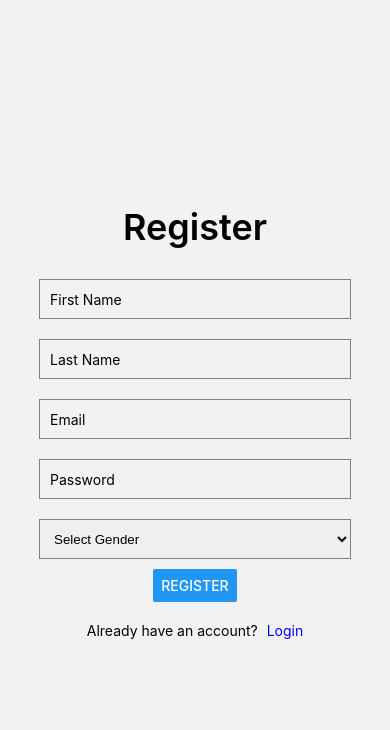
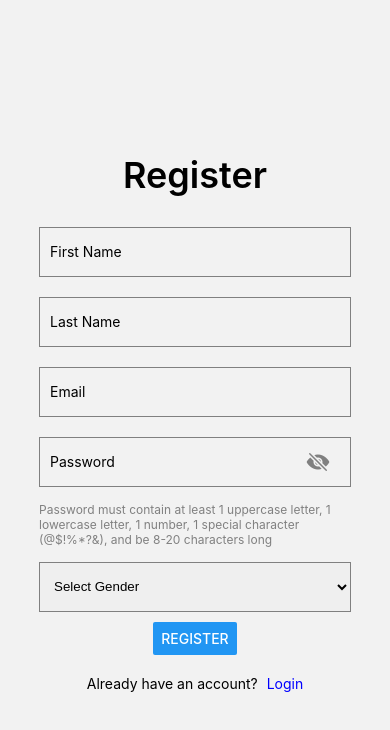
Before and after one commit to Myself-Rohit-Dey/Quiz-App, a React Native app in the folder quiz-app/: screen /Register in a window 390 px wide. Shown: the top 730 px of the page. Built offline with nearby package versions, Linux system fonts and the light colour scheme.

Commit message:
updated quiz-app

```diff
--- a/quiz-app/package.json
+++ b/quiz-app/package.json
@@ -26,6 +26,7 @@
     "react-native-safe-area-context": "4.8.2",
     "react-native-screens": "~3.29.0",
     "react-native-table-component": "^1.2.2",
+    "react-native-toast-message": "^2.2.0",
     "react-native-vector-icons": "^10.0.3"
   },
   "devDependencies": {
--- a/quiz-app/src/components/dashboard.js
+++ b/quiz-app/src/components/dashboard.js
@@ -298,7 +298,7 @@ const Dashboard = () => {
                   "Time",
                 ]}
                 style={styles.head}
-                textStyle={styles.text}
+
               />
               {quizzes.map((quiz) => {
                   const [hours, minutes, seconds] = quiz.time.split(':');
@@ -312,7 +312,7 @@ const Dashboard = () => {
                         quiz.total_marks.toString(),
                         `${minutes}m ${seconds}s`,
                       ]}
-                      textStyle={styles.text}
+
                     />
                   );
                 })}
@@ -370,5 +370,4 @@ const styles = StyleSheet.create({
   },
   head: { height: 70, backgroundColor: "#f1f8ff" },
   headText: { margin: 6, fontWeight: "bold", width: "20%" },
-  text: { margin: 6, textAlign: "center", width: 54 },
 });
--- a/quiz-app/src/components/manageUsers.js
+++ b/quiz-app/src/components/manageUsers.js
@@ -71,6 +71,7 @@ const ManageUsers = () => {
 
   return (
     <View style={styles.container}>
+      <Text style={[styles.title,{marginBottom:20}]}>Total Users: {users.length}</Text>
       <View style={styles.header}>
         <Text style={styles.title}>User List</Text>
         <TouchableOpacity onPress={toggleModal}>
@@ -81,6 +82,7 @@ const ManageUsers = () => {
         <View key={user.id} style={styles.userItem}>
           <Text style={styles.userName}>{user.first_name} {user.last_name}</Text>
           <Text style={styles.userEmail}>{user.email}</Text>
+          <Text style={styles.userRole}>{user.role}</Text>
         </View>
       ))}
       <Modal
@@ -157,7 +159,7 @@ const styles = StyleSheet.create({
   title: {
     fontSize: 24,
     fontWeight: 'bold',
-    paddingRight:10
+    paddingRight:10,
   },
   userItem: {
     marginBottom: 10,
@@ -168,12 +170,17 @@ const styles = StyleSheet.create({
     fontSize: 16,
     fontWeight: 'bold',
     marginBottom: 5,
-    width:'50%'
+    width:'40%'
   },
   userEmail: {
     fontSize: 14,
     color: '#555',
-    width:'50%'
+    width:'45%'
+  },
+  userRole: {
+    fontSize: 14,
+    color: '#555',
+    width:'20%'
   },
   modalContainer: {
     flex: 1,
--- a/quiz-app/src/navigation/index.js
+++ b/quiz-app/src/navigation/index.js
@@ -1,6 +1,7 @@
 // MyStack.js
 import { createStackNavigator } from '@react-navigation/stack';
 import { useAuth } from '../context/authContext';
+import { Toast } from 'react-native-toast-message';
 // import Start from '../screens/start';
 import Login from '../screens/login';
 import Register from '../screens/register';
--- a/quiz-app/src/screens/login.js
+++ b/quiz-app/src/screens/login.js
@@ -2,11 +2,14 @@ import React, { useState } from 'react';
 import { View, Text, TextInput, Button, StyleSheet, TouchableOpacity } from 'react-native';
 import Title from '../components/title';
 import { useAuth } from '../context/authContext';
+import Icon from "react-native-vector-icons/Ionicons"; // Import Ionicons from the library
+import Toast from 'react-native-toast-message';
 
 const Login = ({ navigation }) => {
   const { login } = useAuth();
   const [email, setEmail] = useState('');
   const [password, setPassword] = useState('');
+  const [hidePassword, setHidePassword] = useState(true);
 
   const handleLogin = async () => {
     try {
@@ -24,10 +27,26 @@ const Login = ({ navigation }) => {
       const userData = data.user;
       console.log(data.user);
       // If login is successful, navigate to home screen
-      if (response.ok) {
+
+      // if (response.ok) {
+      if (data.success==true) {
+        Toast.show({
+          type: "success",
+          text1: data.message,
+          visibilityTime: 2000,
+          autoHide: true,
+          position: 'bottom',
+        });
         login(userData);
         navigation.navigate('Home');
       } else {
+        Toast.show({
+          type: "error",
+          text1: data.message,
+          visibilityTime: 2000,
+          autoHide: true,
+          position: 'bottom',
+        });
         // If there's an error, display a message to the user
         console.error('Error logging in:', error.message); // Corrected to error.message
         // You can display an alert or set a state to show an error message on the UI
@@ -35,7 +54,7 @@ const Login = ({ navigation }) => {
     } catch (error) {
       console.error('Error logging in:', error);
       // Display an error message or alert to the user
-      navigation.navigate('ErrorPage');
+      // navigation.navigate('ErrorPage');
     }
   };
 
@@ -48,13 +67,18 @@ const Login = ({ navigation }) => {
         value={email}
         onChangeText={setEmail}
       />
-      <TextInput
-        style={styles.input}
-        placeholder="Password"
-        value={password}
-        onChangeText={setPassword}
-        secureTextEntry
-      />
+      <View style={styles.passwordInputContainer}>
+        <TextInput
+          style={styles.passwordInput}
+          placeholder="Password"
+          value={password}
+          onChangeText={setPassword}
+          secureTextEntry={hidePassword} // Use secureTextEntry based on hidePassword state
+        />
+        <TouchableOpacity onPress={() => setHidePassword(!hidePassword)} style={styles.eyeIcon}>
+          <Icon name={hidePassword ? 'eye-off' : 'eye'} size={24} color="gray" />
+        </TouchableOpacity>
+      </View>
       <Button title="Login" onPress={handleLogin} />
       <View style={styles.registerContainer}>
         <Text>Don't have an account? </Text>
@@ -74,11 +98,28 @@ const styles = StyleSheet.create({
   },
   input: {
     width: '80%',
-    height: 40,
+    height: 50,
     borderColor: 'gray',
     borderWidth: 1,
     marginVertical: 10,
     paddingHorizontal: 10,
+  },
+  passwordInputContainer: {
+    width: '80%',
+    height: 50,
+    flexDirection: 'row',
+    alignItems: 'center',
+    borderColor: 'gray',
+    borderWidth: 1,
+    marginVertical: 10,
+    paddingHorizontal: 10,
+  },
+  passwordInput: {
+    flex: 1,
+    height: 40,
+  },
+  eyeIcon: {
+    padding: 10,
   },
   registerContainer: {
     flexDirection: 'row',
--- a/quiz-app/src/screens/register.js
+++ b/quiz-app/src/screens/register.js
@@ -1,21 +1,74 @@
-import React, { useState } from 'react';
-import { View, Text, TextInput, Button, StyleSheet, TouchableOpacity } from 'react-native';
-import { Picker } from '@react-native-picker/picker';
-import Title from '../components/title';
+import React, { useState } from "react";
+import {
+  View,
+  Text,
+  TextInput,
+  Button,
+  StyleSheet,
+  TouchableOpacity,
+  Alert,
+} from "react-native";
+import { Picker } from "@react-native-picker/picker";
+import Title from "../components/title";
+import Icon from "react-native-vector-icons/Ionicons"; // Import Ionicons from the library
+import Toast from "react-native-toast-message";
 
 const Register = ({ navigation }) => {
-  const [firstName, setFirstName] = useState('');
-  const [lastName, setLastName] = useState('');
-  const [email, setEmail] = useState('');
-  const [password, setPassword] = useState('');
-  const [gender, setGender] = useState('');
+  const [firstName, setFirstName] = useState("");
+  const [lastName, setLastName] = useState("");
+  const [email, setEmail] = useState("");
+  const [password, setPassword] = useState("");
+  const [gender, setGender] = useState("");
+  const [hidePassword, setHidePassword] = useState(true);
 
   const handleRegistration = async () => {
+    // Validation for required fields
+    // if (!firstName || !lastName || !email || !password || !gender) {
+    //   Toast.show({
+    //     type: "error",
+    //     text1: "All fields are required",
+    //     visibilityTime: 2000,
+    //     autoHide: true
+    //   });
+    //   return;
+    // }
+
+    // Validation for email format
+    const emailRegex = /\S+@\S+\.\S+/;
+    if (!emailRegex.test(email)) {
+      Toast.show({
+        type: "error",
+        text1: "Please enter a valid email address",
+        visibilityTime: 2000,
+        autoHide: true
+      });
+      return;
+    }
+
+    // Validation for password format
+    const passwordRegex =
+      /^(?=.*[a-z])(?=.*[A-Z])(?=.*\d)(?=.*[@$!%*?&])[A-Za-z\d@$!%*?&]{8,20}$/;
+    if (!passwordRegex.test(password)) {
+      Toast.show({
+        type: "error",
+        text1:
+          "Please Enter a Valid Password",
+        visibilityTime: 2000,
+        autoHide: true,
+        style: {
+          height: 500, // Adjust the height as needed
+        }
+      });
+      return;
+    }
+
     try {
-      const response = await fetch('https://quiz-app-react-native.vercel.app/register', {
-        method: 'POST',
+      const response = await fetch(
+        "https://quiz-app-react-native.vercel.app/register",
+        {
+          method: "POST",
           headers: {
-          'Content-Type': 'application/json',
+            "Content-Type": "application/json",
           },
           body: JSON.stringify({
             first_name: firstName,
@@ -23,15 +76,35 @@ const Register = ({ navigation }) => {
             email: email,
             password: password,
             gender: gender, // Include the selected gender value
-          role: 'ADMIN'
+            role: "USER",
           }),
-      });
+        }
+      );
       const data = await response.json();
       console.log(data);
       // Handle successful registration here, e.g., navigate to login screen
-      navigation.navigate('Login');
+
+      if (data.success == false) {
+        // navigation.navigate("ErrorPage");
+        Toast.show({
+          type: "error",
+          text1: data.message,
+          visibilityTime: 2000,
+          autoHide: true,
+          position: 'bottom',
+        });
+      } else {
+        Toast.show({
+          type: "success",
+          text1: data.message,
+          visibilityTime: 2000,
+          autoHide: true,
+          position: 'bottom',
+        });
+        navigation.navigate("Login");
+      }
     } catch (error) {
-      console.error('Error registering user:', error);
+      console.error("Error registering user:", error);
     }
   };
 
@@ -43,26 +116,44 @@ const Register = ({ navigation }) => {
         placeholder="First Name"
         value={firstName}
         onChangeText={setFirstName}
+        autoCapitalize="words"
       />
       <TextInput
         style={styles.input}
         placeholder="Last Name"
         value={lastName}
         onChangeText={setLastName}
+        autoCapitalize="words"
       />
       <TextInput
         style={styles.input}
         placeholder="Email"
         value={email}
-        onChangeText={setEmail}
+        onChangeText={(text) => setEmail(text.toLowerCase())}
+        keyboardType="email-address"
       />
+      <View style={styles.passwordInputContainer}>
         <TextInput
-        style={styles.input}
+          style={styles.passwordInput}
           placeholder="Password"
           value={password}
           onChangeText={setPassword}
-        secureTextEntry
+          secureTextEntry={hidePassword} // Use secureTextEntry based on hidePassword state
         />
+        <TouchableOpacity
+          onPress={() => setHidePassword(!hidePassword)}
+          style={styles.eyeIcon}
+        >
+          <Icon
+            name={hidePassword ? "eye-off" : "eye"}
+            size={24}
+            color="gray"
+          />
+        </TouchableOpacity>
+      </View>
+      <Text style={styles.passwordDetails}>
+        Password must contain at least 1 uppercase letter, 1 lowercase letter, 1 number, 1 special character (@$!%*?&), and be 8-20 characters long
+      </Text>
       <Picker
         style={styles.input}
         selectedValue={gender}
@@ -75,7 +166,7 @@ const Register = ({ navigation }) => {
       <Button title="Register" onPress={handleRegistration} />
       <View style={styles.loginContainer}>
         <Text>Already have an account? </Text>
-        <TouchableOpacity onPress={() => navigation.navigate('Login')}>
+        <TouchableOpacity onPress={() => navigation.navigate("Login")}>
           <Text style={styles.loginButton}>Login</Text>
         </TouchableOpacity>
       </View>
@@ -86,26 +177,50 @@ const Register = ({ navigation }) => {
 const styles = StyleSheet.create({
   container: {
     flex: 1,
-    justifyContent: 'center',
-    alignItems: 'center',
-    width: '100%',
+    justifyContent: "center",
+    alignItems: "center",
+    width: "100%",
   },
   input: {
-    width: '80%',
-    height: 40,
-    borderColor: 'gray',
+    width: "80%",
+    height: 50,
+    borderColor: "gray",
     borderWidth: 1,
     marginVertical: 10,
     paddingHorizontal: 10,
   },
+  passwordInputContainer: {
+    width: "80%",
+    height: 50,
+    flexDirection: "row",
+    alignItems: "center",
+    borderColor: "gray",
+    borderWidth: 1,
+    marginVertical: 10,
+    paddingHorizontal: 10,
+  },
+  passwordInput: {
+    flex: 1,
+    height: 40,
+  },
+  eyeIcon: {
+    padding: 10,
+  },
   loginContainer: {
-    flexDirection: 'row',
+    flexDirection: "row",
     marginTop: 20,
   },
   loginButton: {
     marginLeft: 5,
-    color: 'blue',
+    color: "blue",
   },
+  passwordDetails: {
+    width: "80%",
+    marginVertical: 5,
+    fontSize: 12,
+    color: "gray",
+  },
+
 });
 
 export default Register;
```
Also changed, not shown: quiz-app/App.js (+16 -15 lines), 2 other files (tests, documents, lock files or other folders). Lines whose indentation alone changed are shown as unchanged.
